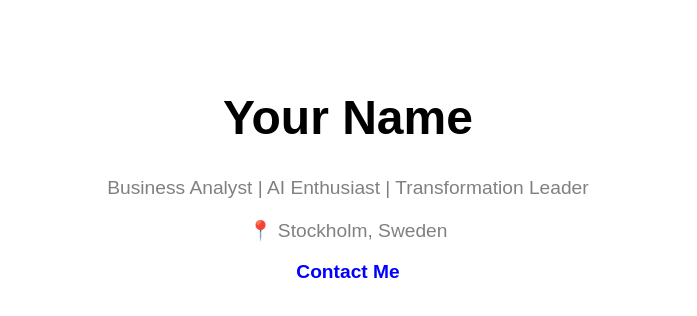
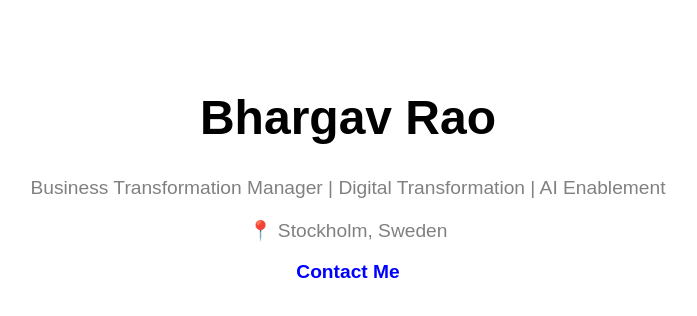
Before and after one commit to bhargav-rao-g/bhargav.rao, a plain HTML site: page index.html in a window 1280 px wide. Shown: the whole page, without its empty margins (292-989 px from the left). Drawn offline with Linux system fonts and the light colour scheme.

Commit message:
Update index.html

```diff
--- a/index.html
+++ b/index.html
@@ -12,9 +12,9 @@
     </style>
 </head>
 <body>
-    <h1>Your Name</h1>
-    <p>Business Analyst | AI Enthusiast | Transformation Leader</p>
+    <h1>Bhargav Rao </h1>
+    <p>Business Transformation Manager | Digital Transformation | AI Enablement </p>
     <p>📍 Stockholm, Sweden</p>
-    <p><a href="mailto:your.email@example.com">Contact Me</a></p>
+    <p><a href="mailto:gbhargav.rao@gmail.com">Contact Me</a></p>
 </body>
 </html>
```
